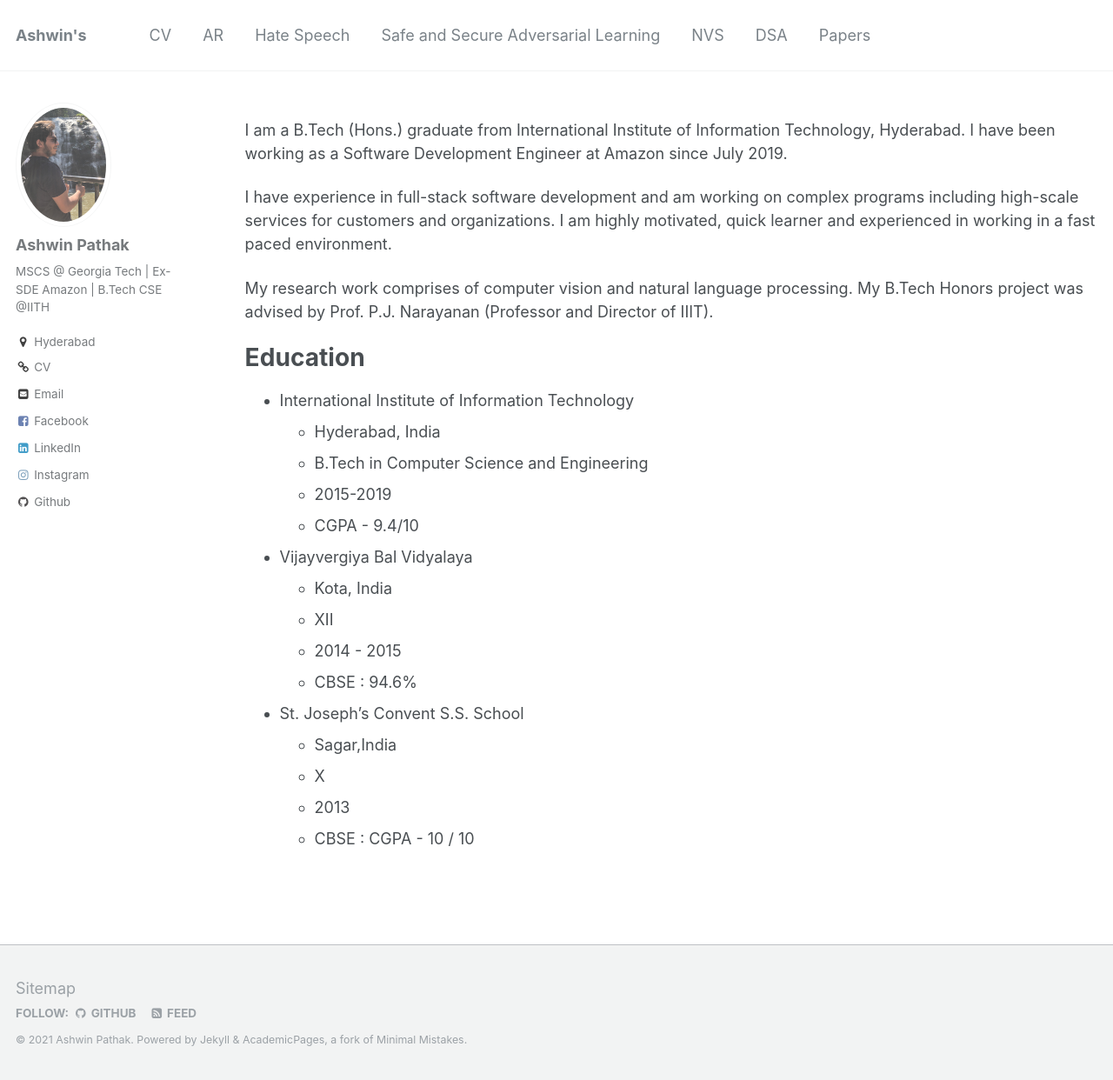
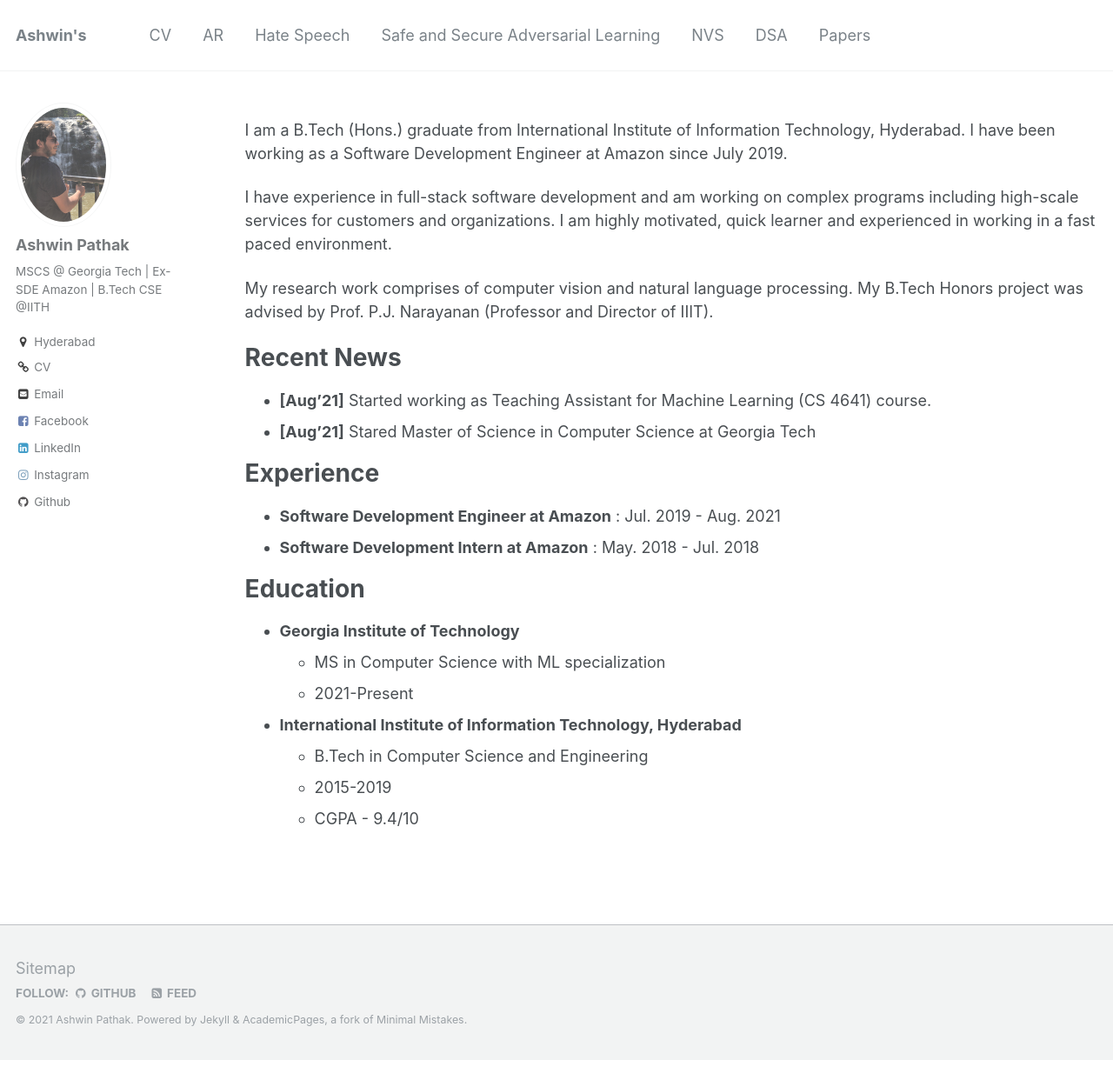
Before and after one commit to ashwinpathak20/ashwinpathak20.github.io, a Jekyll site: the page built from _pages/cv.md, in a window 1280 px wide and 1242 px high. Shown: the whole window at 87% size. Built offline with Jekyll 4.4.1, drawn with Linux system fonts in a browser that asks for light colours.

Commit message:
Adding front page information

```diff
--- a/_pages/cv.md
+++ b/_pages/cv.md
@@ -25,22 +25,24 @@ advised by
 (Professor and Director of IIIT).
 
 
+Recent News
+======
+* **[Aug'21]** Started working as Teaching Assistant for Machine Learning (CS 4641) course.
+* **[Aug'21]** Stared Master of Science in Computer Science at Georgia Tech
+
+Experience
+======
+* **Software Development Engineer at Amazon** : Jul. 2019 - Aug. 2021
+* **Software Development Intern at Amazon** : May. 2018 - Jul. 2018
+
+
 Education
 ======
-* International Institute of Information Technology
-  * Hyderabad, India
+* **Georgia Institute of Technology**
+  * MS in Computer Science with ML specialization
+  * 2021-Present
+
+* **International Institute of Information Technology, Hyderabad**
   * B.Tech in Computer Science and Engineering
   * 2015-2019
   * CGPA - 9.4/10
-
-* Vijayvergiya Bal Vidyalaya
-  * Kota, India
-  * XII
-  * 2014 - 2015
-  * CBSE : 94.6%
-
-* St. Joseph’s Convent S.S. School
-  * Sagar,India
-  * X
-  * 2013
-  * CBSE : CGPA - 10 / 10
```
